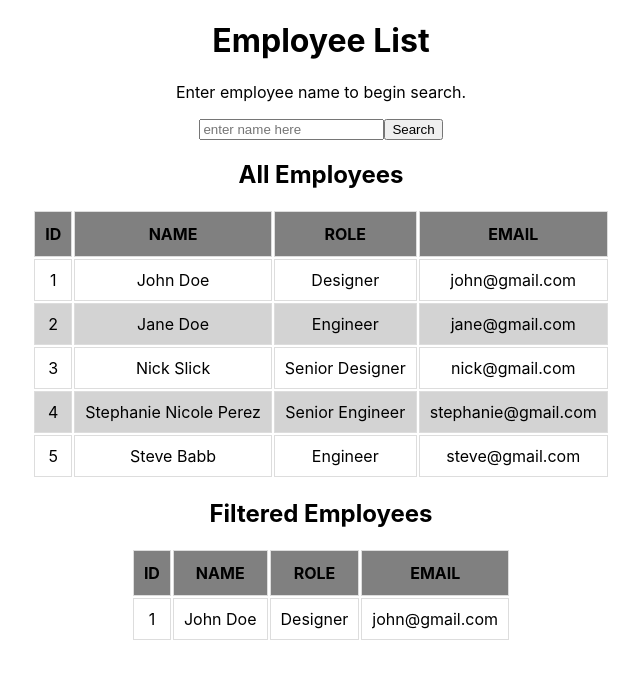
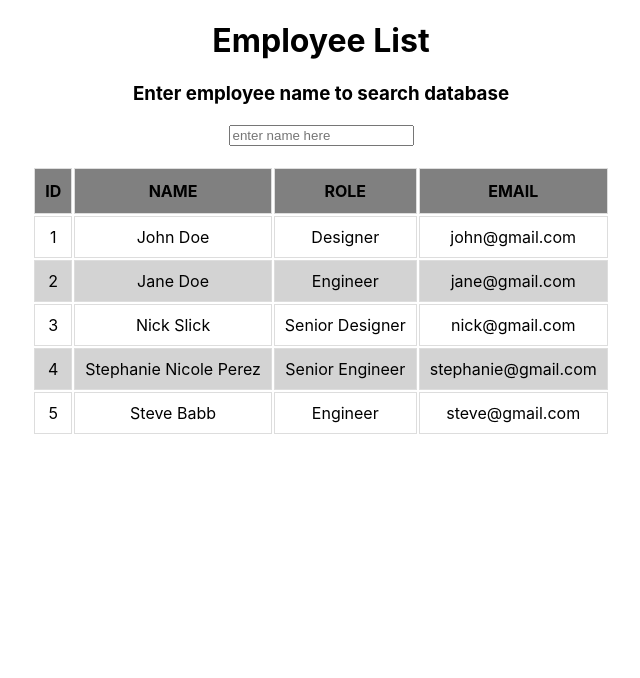
Before and after one commit to verusbabb/employee-list-sort-React, a React (Create React App) app: page / in a window 1280 px wide. Shown: the top 678 px of the page, without its empty margins (319-959 px from the left). Built offline with nearby package versions, Linux system fonts and the light colour scheme.

Commit message:
refactor

```diff
--- a/src/App.js
+++ b/src/App.js
@@ -1,12 +1,61 @@
 import "./App.css";
+import EmployeeTable from "./EmployeeTable";
+import Search from "./Search";
+import { useState } from "react";
 
-import Search from "./SearchBox";
+const data = [
+  {
+    id: 1,
+    name: "John Doe",
+    role: "Designer",
+    email: "john@gmail.com",
+  },
+  {
+    id: 2,
+    name: "Jane Doe",
+    role: "Engineer",
+    email: "jane@gmail.com",
+  },
+  {
+    id: 3,
+    name: "Nick Slick",
+    role: "Senior Designer",
+    email: "nick@gmail.com",
+  },
+  {
+    id: 4,
+    name: "Stephanie Nicole Perez",
+    role: "Senior Engineer",
+    email: "stephanie@gmail.com",
+  },
+  {
+    id: 5,
+    name: "Steve Babb",
+    role: "Engineer",
+    email: "steve@gmail.com",
+  },
+];
 
 function App() {
+  const [employees, setEmployees] = useState(data);
+  const [filtered, setFiltered] = useState(employees);
+  console.log(employees);
+
+  let filteredEmployees = [];
+
+  const handleSearch = function (e) {
+    e.preventDefault();
+    console.log(e.target.value);
+    setFiltered(
+      employees.filter((employee) => employee.name.includes(e.target.value))
+    );
+    console.log(filtered);
+  };
   return (
     <div className="App">
       <h1>Employee List</h1>
-      <Search />
+      <Search handleSearch={handleSearch} />
+      <EmployeeTable employees={filtered} />
     </div>
   );
 }
--- /dev/null
+++ b/src/Search.js
@@ -0,0 +1,15 @@
+function Search(props) {
+  return (
+    <div>
+      <h3>Enter employee name to search database</h3>
+      <input
+        onChange={props.handleSearch}
+        type="text"
+        name="name"
+        placeholder="enter name here"
+      />
+    </div>
+  );
+}
+
+export default Search;
--- a/src/SearchBox.js
+++ b/src/SearchBox.js
@@ -35,12 +35,20 @@ function SearchBox() {
     },
   ]);
 
-  const [query, setQuery] = useState("John Doe");
-
+  const [query, setQuery] = useState("");
+  let validName = true;
   const handleSearch = (e) => {
     e.preventDefault();
-    setQuery(e.target.elements.name.value);
+    let searchQuery = e.target.elements.name.value;
+    setQuery(searchQuery);
+    // let i=0;
+    // do {
+    //   employees[i].name === query
+    // }
+    // while(i<employees.length)
+
     console.log(query);
+    e.target.elements.name.value = "";
   };
 
   return (
@@ -49,14 +57,15 @@ function SearchBox() {
         <p>Enter employee name to begin search.</p>
         <input type="text" name="name" placeholder="enter name here" />
         <button>Search</button>
+        {!validName && <p>Name does not exist</p>}
       </form>
-      {<EmployeeTable employees={employees} title="All Employees" />}
-      {
+      {query && (
         <EmployeeTable
           employees={employees.filter((employee) => employee.name === query)}
           title="Filtered Employees"
         />
-      }
+      )}
+      {!query && <EmployeeTable employees={employees} title="All Employees" />}
     </div>
   );
 }
```
